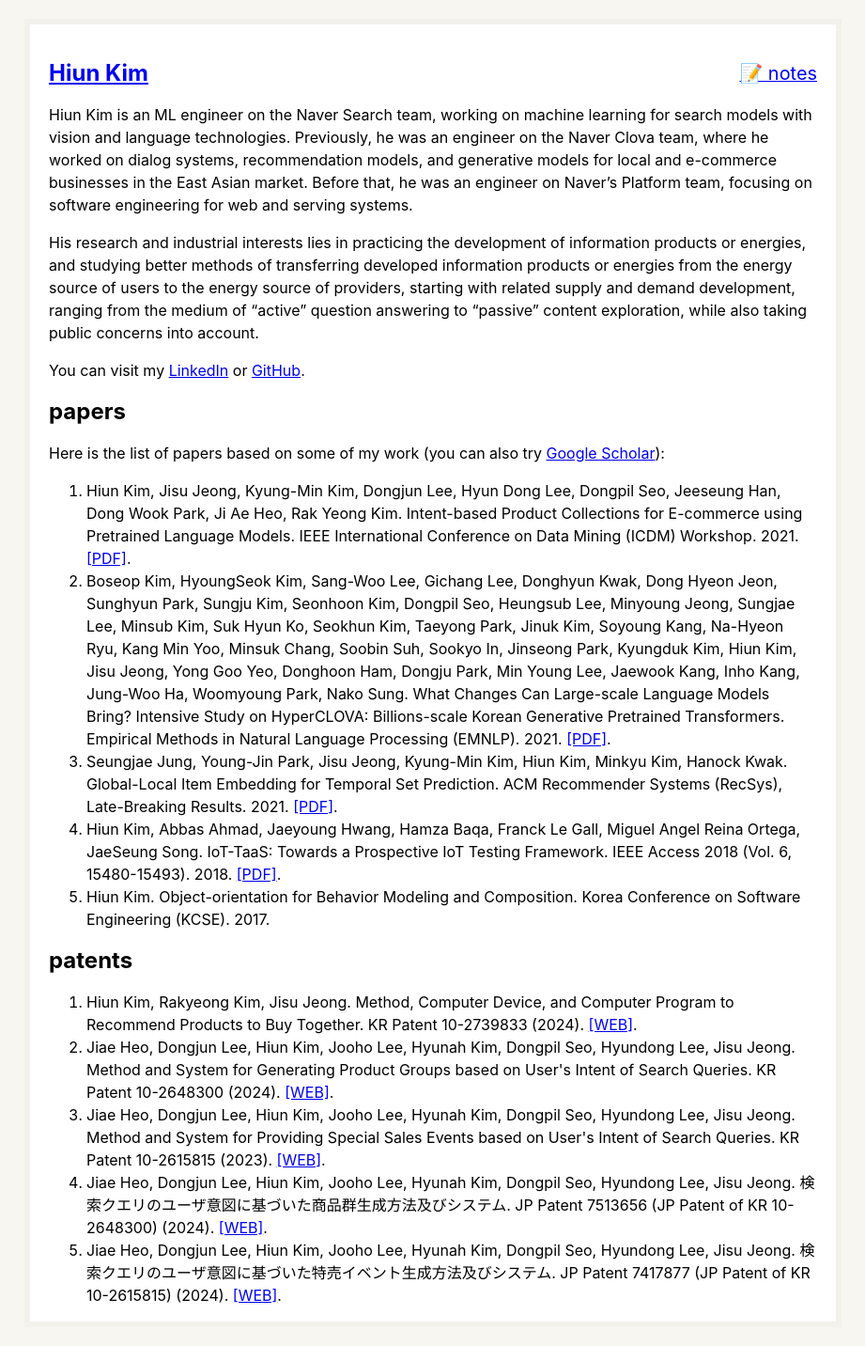
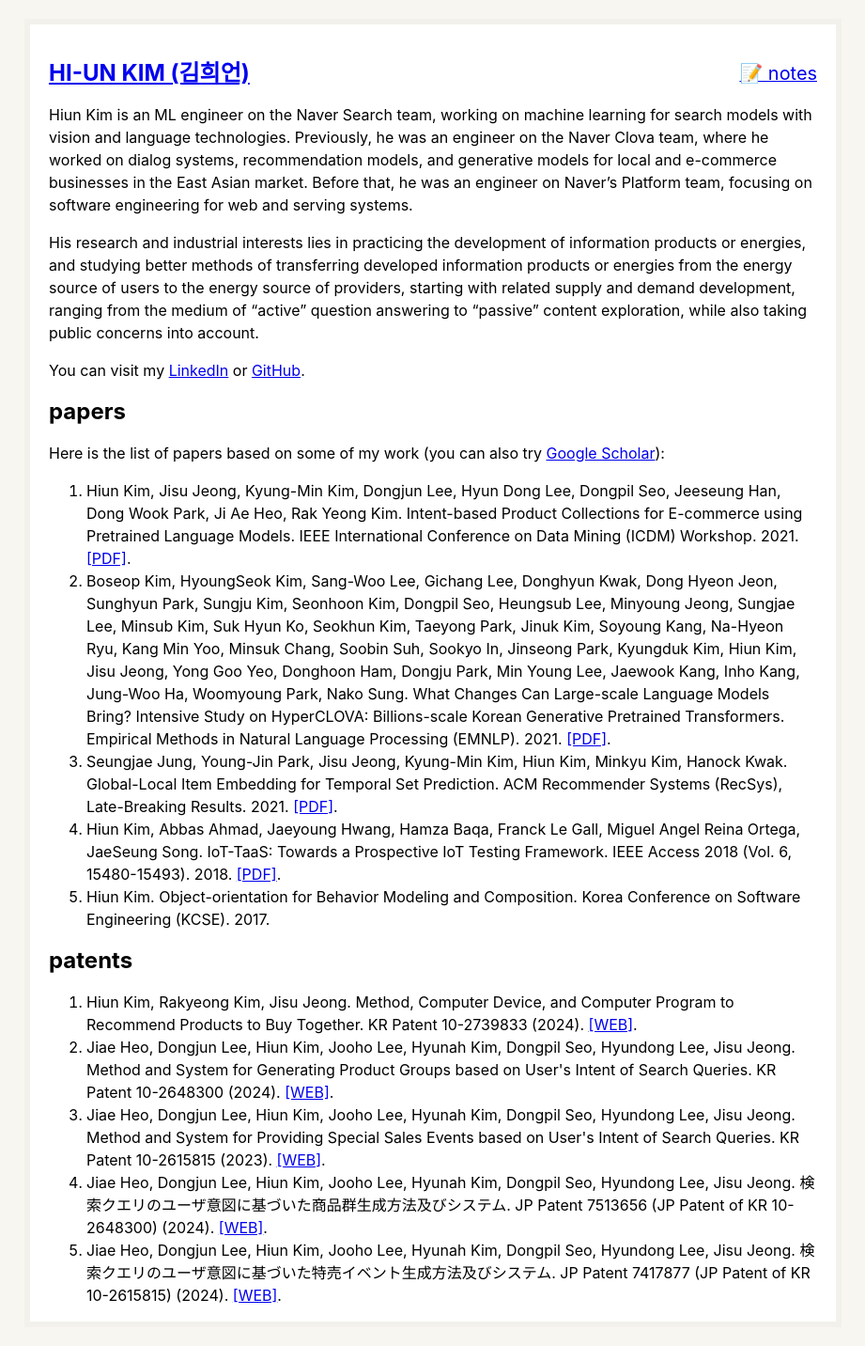
Before and after one commit to hiun/hiun.github.io, a Jekyll site: the page built from index.md, in a window 1280 px wide. Shown: the whole page at 94% size, without its empty margins (179-1100 px from the left). Built offline with Jekyll 4.4.1, drawn with Linux system fonts in a browser that asks for light colours.

Commit message:
Update default.html

```diff
--- a/_layouts/default.html
+++ b/_layouts/default.html
@@ -6,7 +6,11 @@
   <meta name="description" content="{{site.name}}" />
   {% feed_meta %}
 <meta name="viewport" content="width=device-width">
+  {% if page.layout == 'home' %}
+  <title>{{ site.name }}</title>
+  {% else %}
   <title>{{ page.title }} | {{ site.name }}</title>
+  {% endif %}
   <!-- icons -->
   <link rel="apple-touch-icon-precomposed" sizes="144x144" href="https://www.gravatar.com/avatar/88c94e86ee17d23e06907361e5533e99.jpg?s=144">
   <link rel="apple-touch-icon-precomposed" sizes="114x114" href="https://www.gravatar.com/avatar/88c94e86ee17d23e06907361e5533e99.jpg?s=114">
@@ -33,7 +37,7 @@
 <body>
   <div id="content">
     <div style="margin-top: 2.5em;"></div>
-    <h2><a href="/">{{site.name}}</a><span style="text-align: right; float: right; font-weight: normal; font-size: 0.83em">
+    <h2><a href="/">HI-UN KIM (김희언)</a><span style="text-align: right; float: right; font-weight: normal; font-size: 0.83em">
       <a href="/notes">📝 notes</a>
     </span></h2>
     {{ content }}
```
